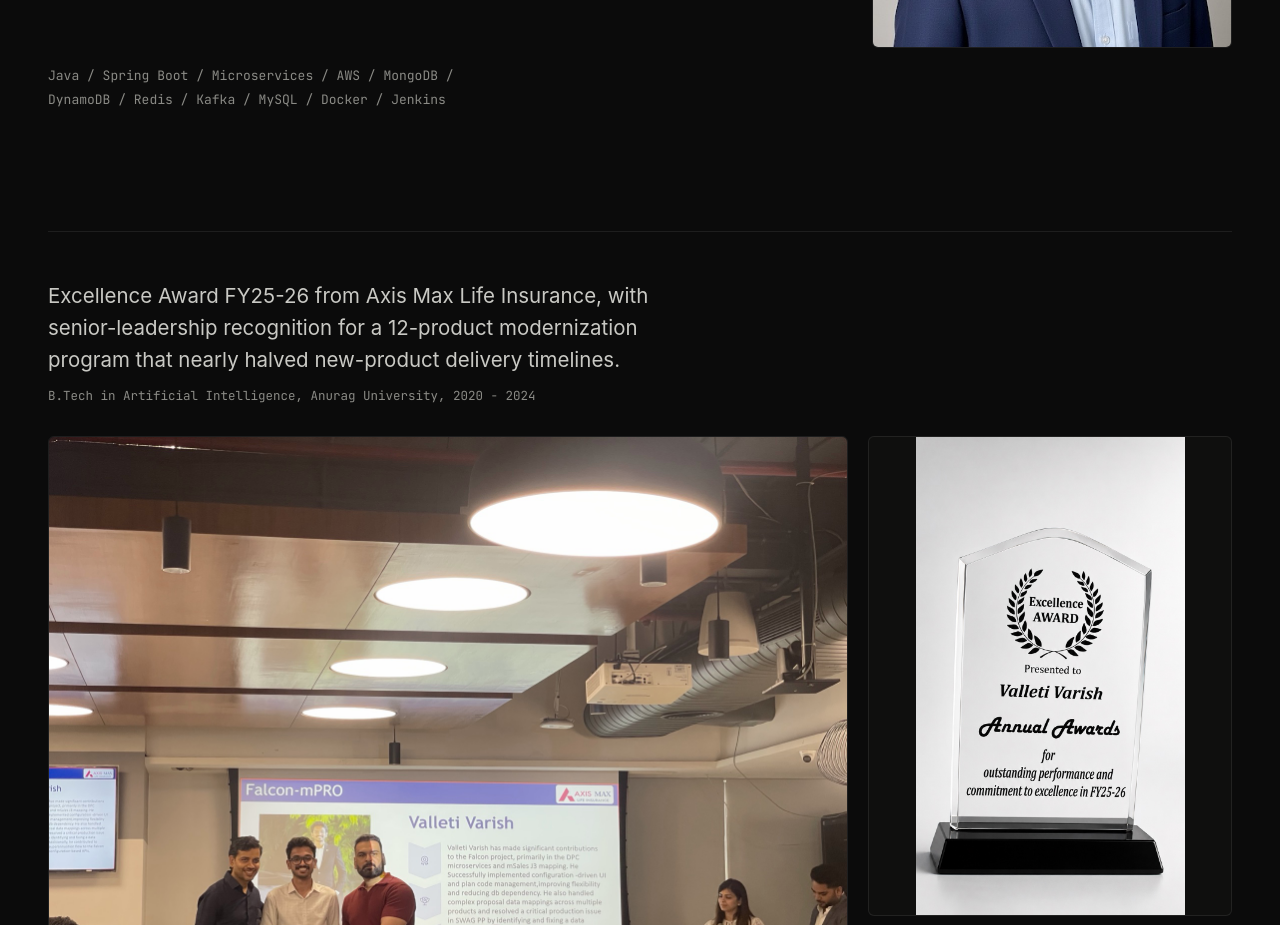
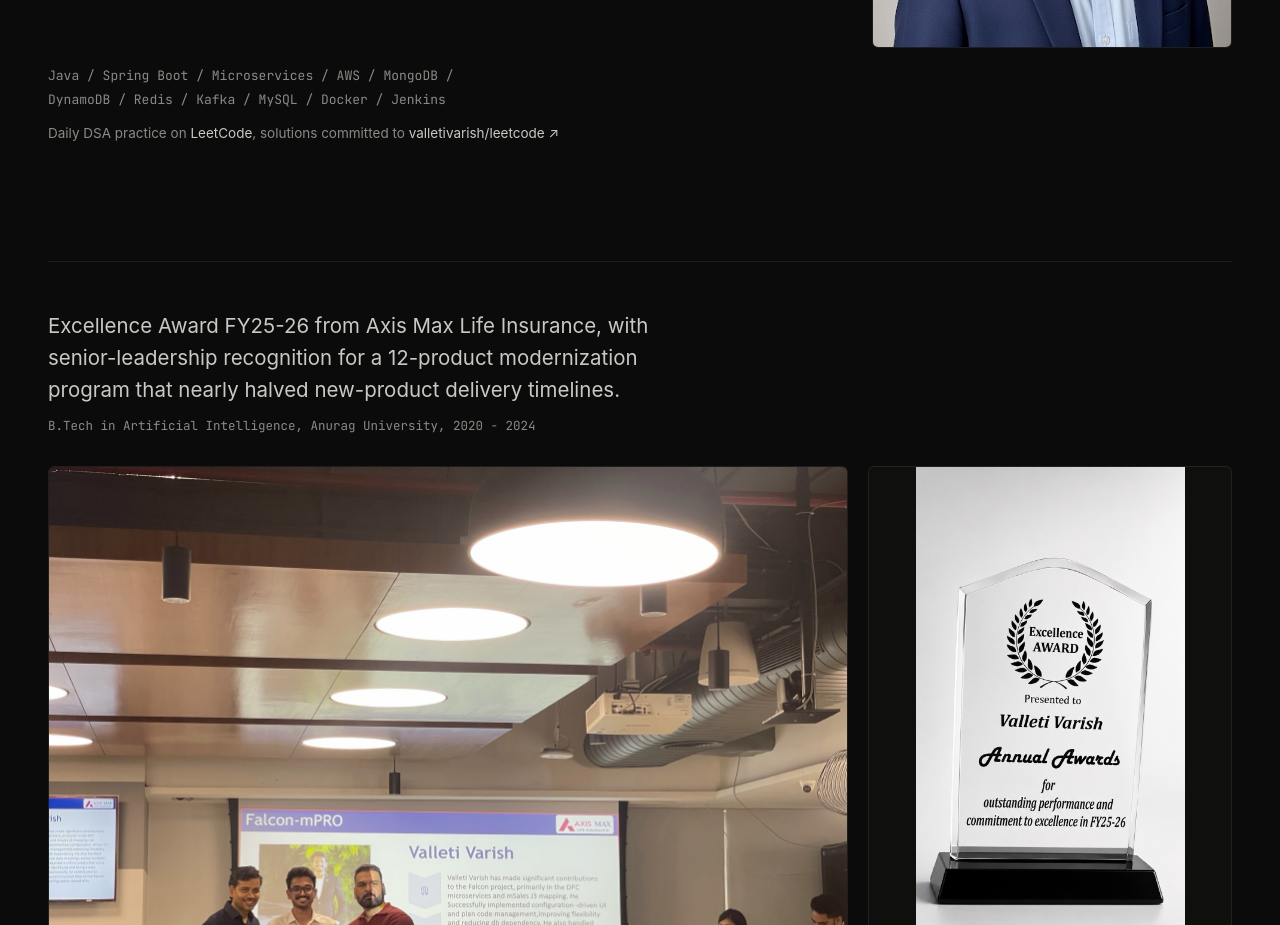
Before and after one commit to valletivarish52/portfolio, a React (Vite) app: page / in a window 1280 px wide. Shown: the part 4680-5605 px from the top of the page. Built offline with nearby package versions, Linux system fonts and the light colour scheme; no server answers.

Commit message:
About: daily DSA line with live commit indicator for valletivarish/leetcode
Co-Authored-By: Claude Fable 5 <noreply@anthropic.com>

```diff
--- a/src/components/LiveCommit.tsx
+++ b/src/components/LiveCommit.tsx
@@ -36,10 +36,11 @@ export default function LiveCommit({ repo }: { repo: string }) {
   }, [repo]);
 
   if (!date) return null;
+  // span, not p: also rendered inline inside paragraphs
   return (
-    <p className="work-live">
+    <span className="work-live">
       <span className="work-live-dot" aria-hidden />
       last commit {relative(date)}
-    </p>
+    </span>
   );
 }
--- a/src/sections/About.tsx
+++ b/src/sections/About.tsx
@@ -1,5 +1,6 @@
 import { motion, useReducedMotion } from "framer-motion";
-import { AWARD, EDUCATION, STACK_LINE } from "../data/content";
+import { AWARD, EDUCATION, PROFILE, STACK_LINE } from "../data/content";
+import LiveCommit from "../components/LiveCommit";
 import "./about.css";
 
 const STATEMENT =
@@ -53,6 +54,21 @@ export default function About() {
             <motion.p className="about-stack" {...fadeUp(0.1)}>
               {STACK_LINE}
             </motion.p>
+            <motion.p className="about-dsa" {...fadeUp(0.15)}>
+              Daily DSA practice on{" "}
+              <a href={PROFILE.links.leetcode} target="_blank" rel="noreferrer">
+                LeetCode
+              </a>
+              , solutions committed to{" "}
+              <a
+                href="https://github.com/valletivarish/leetcode"
+                target="_blank"
+                rel="noreferrer"
+              >
+                valletivarish/leetcode ↗
+              </a>
+              <LiveCommit repo="valletivarish/leetcode" />
+            </motion.p>
           </div>
 
           <motion.figure
--- a/src/sections/about.css
+++ b/src/sections/about.css
@@ -46,6 +46,27 @@
 
 .about-photo:hover img {
   filter: grayscale(0%);
+}
+
+.about-dsa {
+  margin-top: 14px;
+  font-size: 13.5px;
+  color: var(--mut);
+}
+
+.about-dsa a {
+  color: #c9c9c4;
+  text-decoration: none;
+  transition: color 0.25s ease;
+}
+
+.about-dsa a:hover {
+  color: var(--accent);
+}
+
+.about-dsa .work-live {
+  display: inline-flex;
+  margin-left: 14px;
 }
 
 .about-award-band {
```
Also changed, not shown: 1 other file (tests, documents, lock files or other folders).
